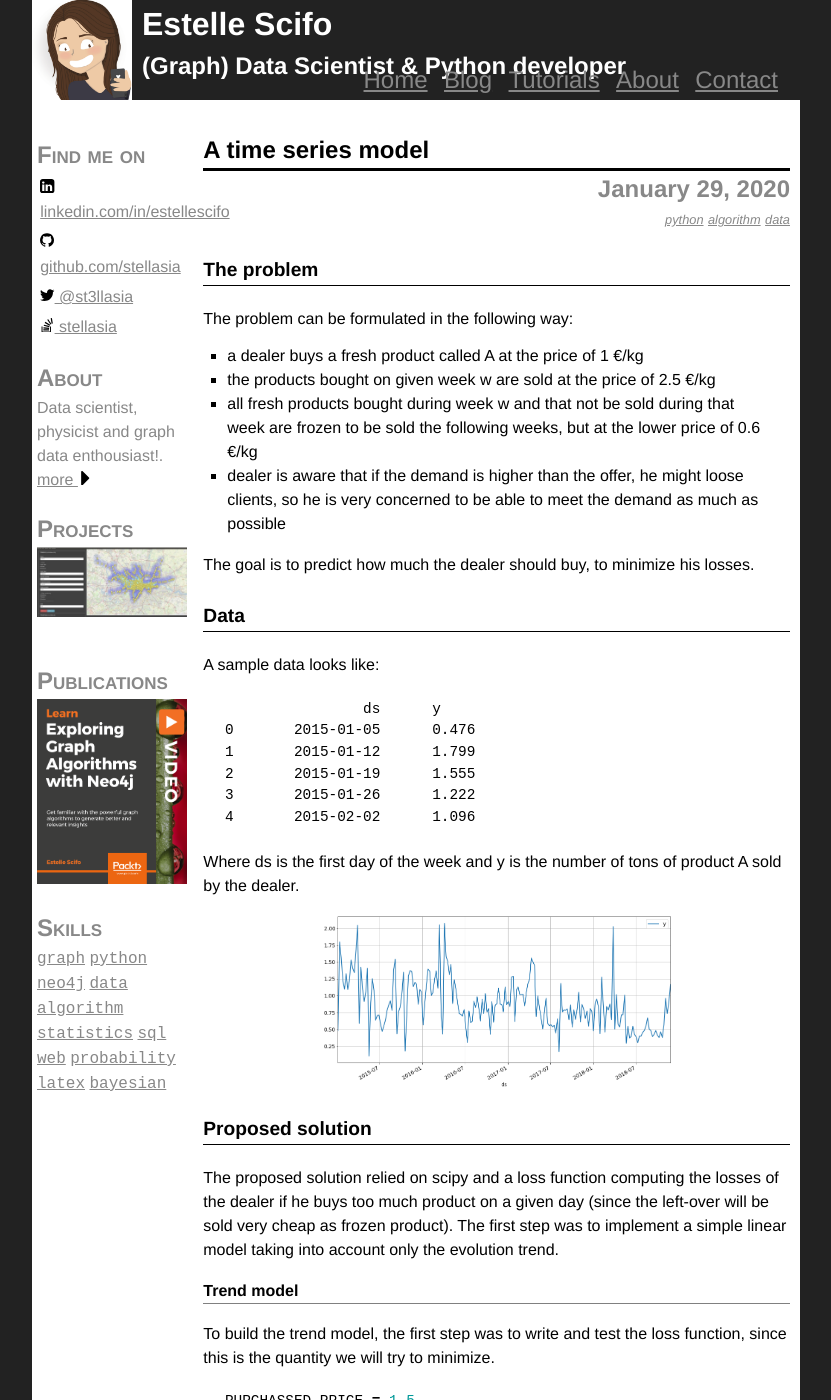
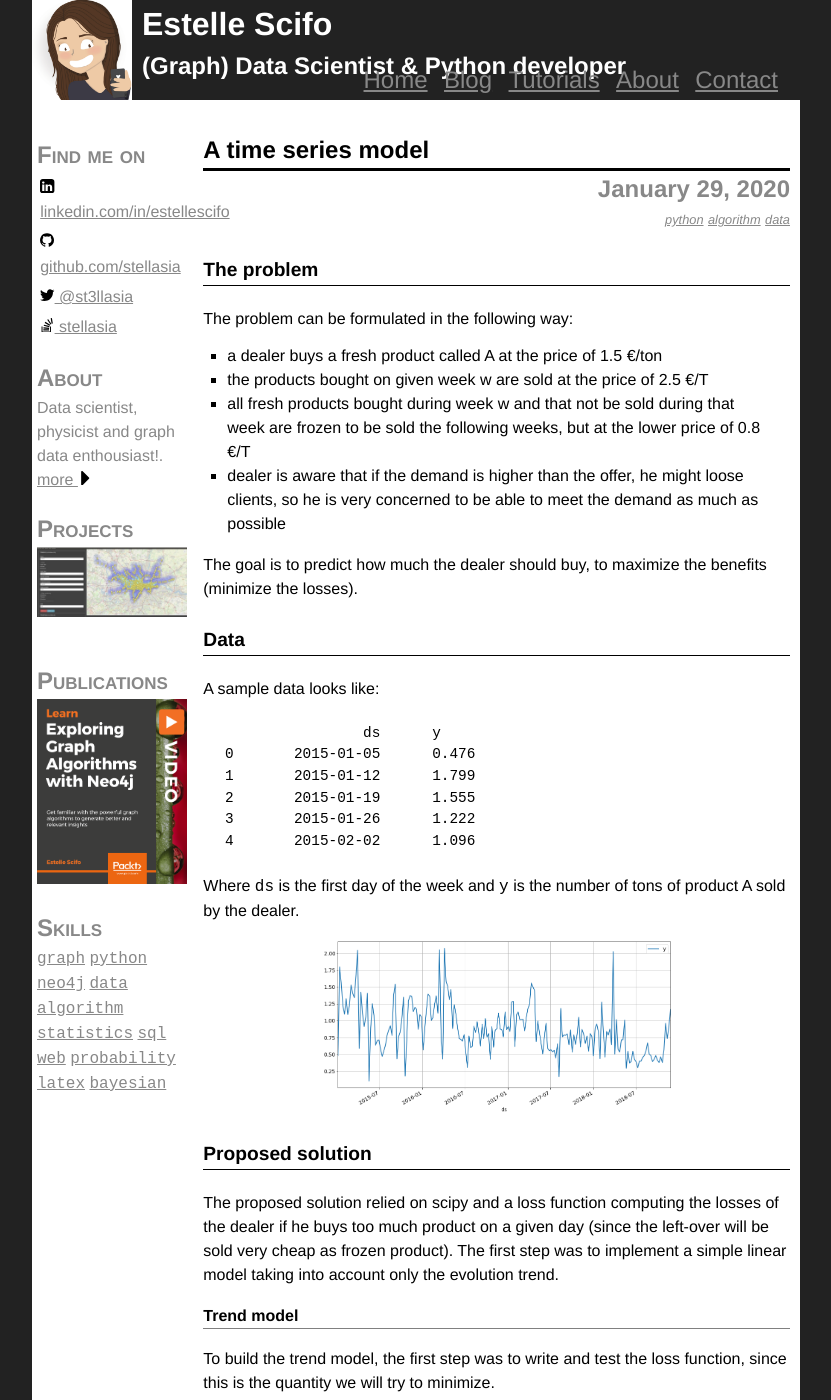
Before and after one commit to stellasia/stellasia.github.io, a Jekyll site: the page built from _posts/2020-01-29-a-time-series-model.md, in a window 1280 px wide and 1400 px high. Shown: the whole window, without its empty margins (224-1055 px from the left). Built offline with Jekyll 4.4.1, drawn with Linux system fonts in a browser that asks for light colours; some of the changed text lies outside the part shown.

Commit message:
Fix equations

````diff
--- a/_posts/2020-01-29-a-time-series-model.md
+++ b/_posts/2020-01-29-a-time-series-model.md
@@ -12,12 +12,12 @@
 
 The problem can be formulated in the following way:
 
-- a dealer buys a fresh product called A at the price of 1 €/kg
-- the products bought on given week w are sold at the price of 2.5 €/kg
-- all fresh products bought during week w and that not be sold during that week are frozen to be sold the following weeks, but at the lower price of 0.6 €/kg
+- a dealer buys a fresh product called A at the price of 1.5 €/ton
+- the products bought on given week w are sold at the price of 2.5 €/T
+- all fresh products bought during week w and that not be sold during that week are frozen to be sold the following weeks, but at the lower price of 0.8 €/T
 - dealer is aware that if the demand is higher than the offer, he might loose clients, so he is very concerned to be able to meet the demand as much as possible
 
-The goal is to predict how much the dealer should buy, to minimize his losses.
+The goal is to predict how much the dealer should buy, to maximize the benefits (minimize the losses).
 
 
 # Data
@@ -34,7 +34,7 @@
 4 	2015-02-02 	1.096
 ```
 
-Where ds is the first day of the week and y is the number of tons of product A sold by the dealer.
+Where `ds` is the first day of the week and `y` is the number of tons of product A sold by the dealer.
 
 ![Data](/img/posts/time_series_dealer_data.png)
 
@@ -69,7 +69,7 @@
     # if real sales are above the predicted ones
     # the only gain is the stock price, so y_pred
     if y_obs >= y_pred:
-        return expenses - ( fresh_price(y_pred) + PENALTY )
+        return expenses + PENALTY - fresh_price(y_pred)
     # if real sales are below the predicted ones
     # we earn the fresh price for the sales of the day + frozen price of the leftover
     return expenses - ( fresh_price(y_obs) + frozen_price( y_pred - y_obs))
@@ -77,7 +77,7 @@
 loss = np.vectorize(loss_)
 ```
 
-The `PENALTY` paramter was introduced in order to penalize the dealer if he is not able to meet the customer demand. For now it is set to 0 and can be tuned as a model hyperparameter.
+The `PENALTY` paramter was introduced in order to penalize the dealer if he is not able to meet the customer demand. For now it is set to 0 but it can be tuned to match the dealer expectations.
 
 The loss function is tested since it is the core of the analysis:
 
@@ -90,7 +90,7 @@
     assert np.allclose(b, e)
 
     b = loss([20, 20], [10, 10])
-    e = ( (10 * PURCHASSED_PRICE) - 10 * FRESH_PRICE - PENALTY)
+    e = ( (10 * PURCHASSED_PRICE) + PENALTY - 10 * FRESH_PRICE)
     e = np.array([e, e])
     assert np.allclose(b, e)
 
````
Also changed, not shown: _posts/2020-02-02-wrapping-custom-mode-into-sklearn-estimator.md (+7 -4 lines).
